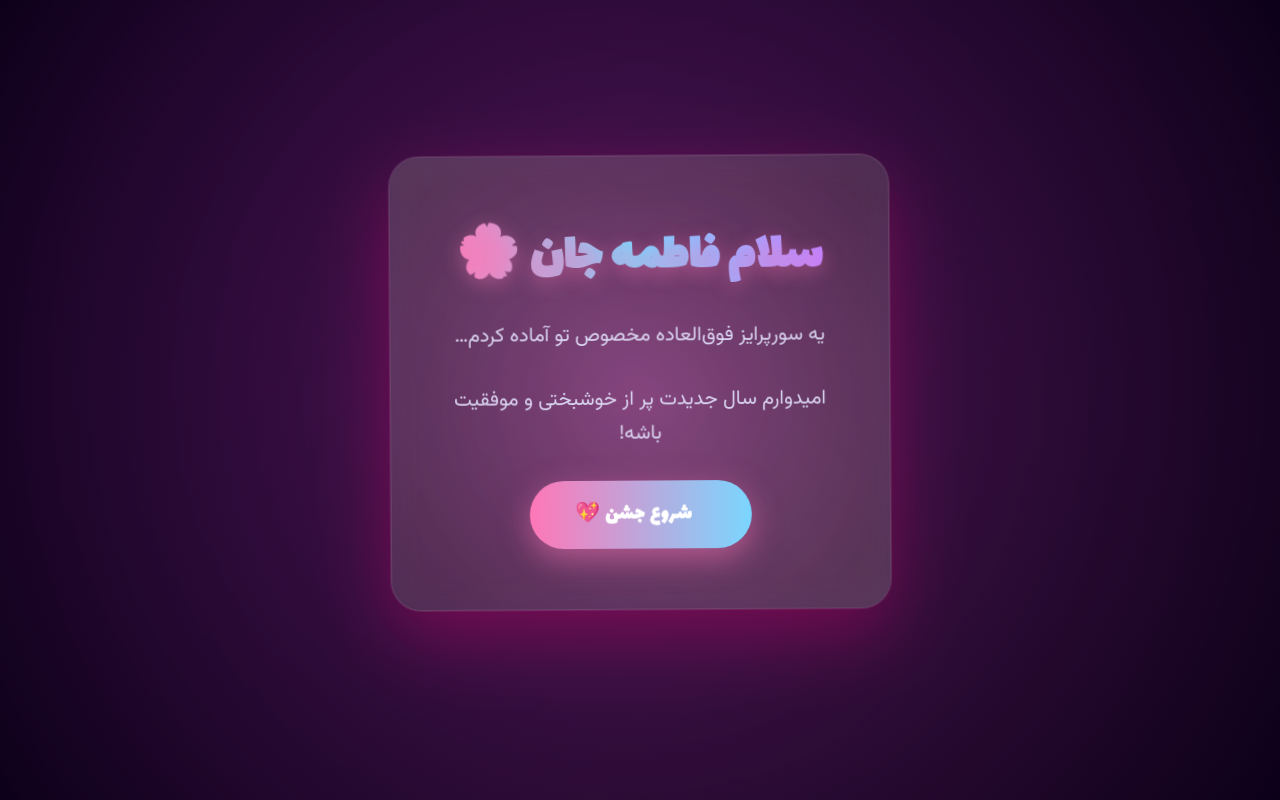
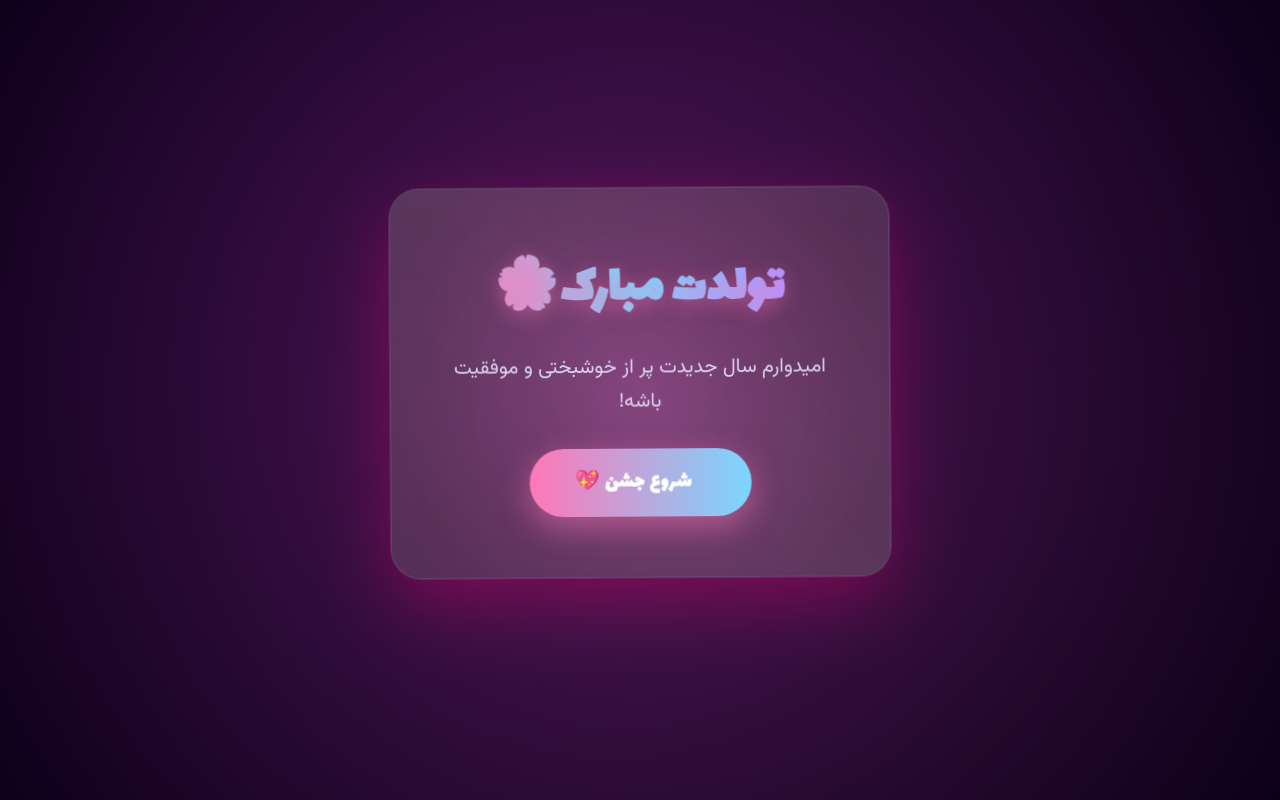
Before and after one commit to KagayakuRuby/Birthday, a plain HTML site: page index.html in a window 1280 px wide. Drawn offline with nearby package versions, Linux system fonts and the light colour scheme.

Commit message:
`Update intro section: change greeting and message`

```diff
--- a/index.html
+++ b/index.html
@@ -927,8 +927,7 @@
   <!-- Intro -->
   <section id="intro">
     <div class="intro-box">
-      <h1>سلام فاطمه جان 🌸</h1>
-      <p>یه سورپرایز فوق‌العاده مخصوص تو آماده کردم…</p>
+      <h1>تولدت مبارک🌸</h1>
       <p>امیدوارم سال جدیدت پر از خوشبختی و موفقیت باشه!</p>
       <button id="start">
         <i class="fas fa-sparkles"></i> شروع جشن 💖
```
